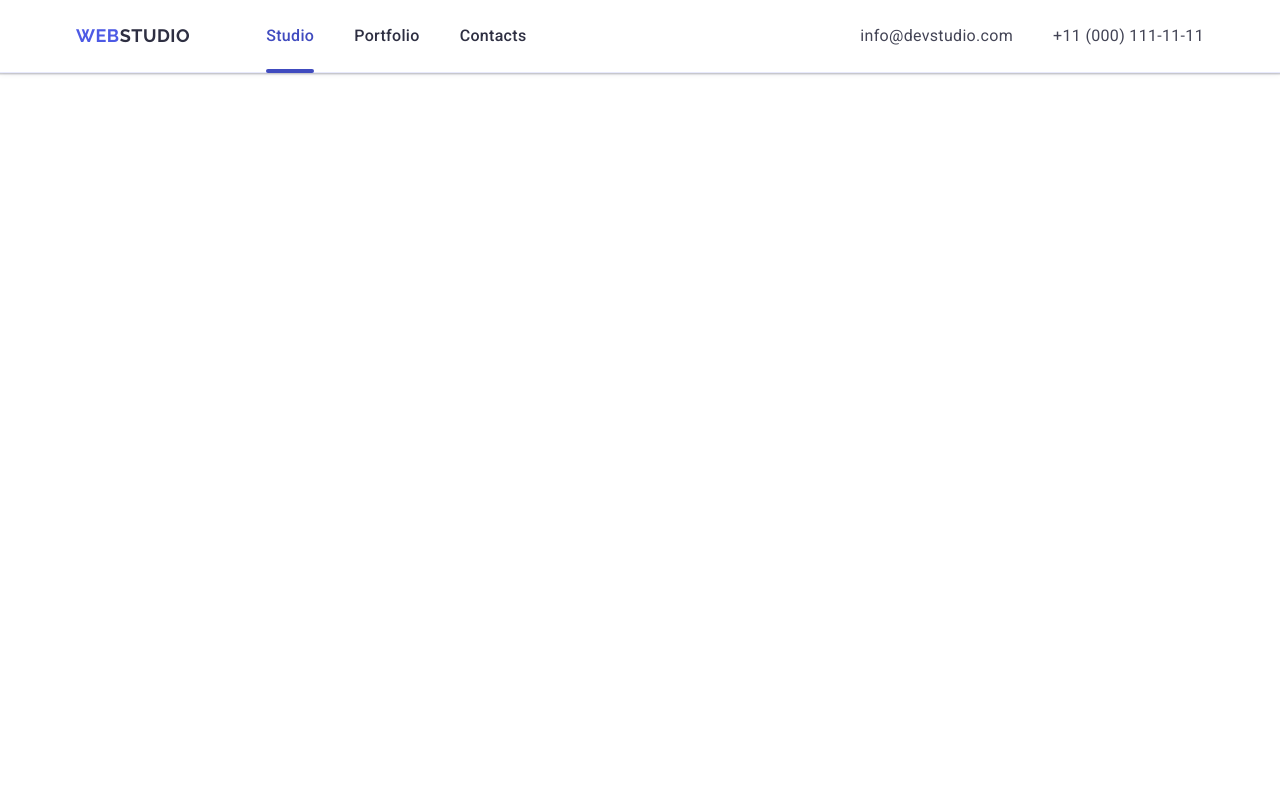
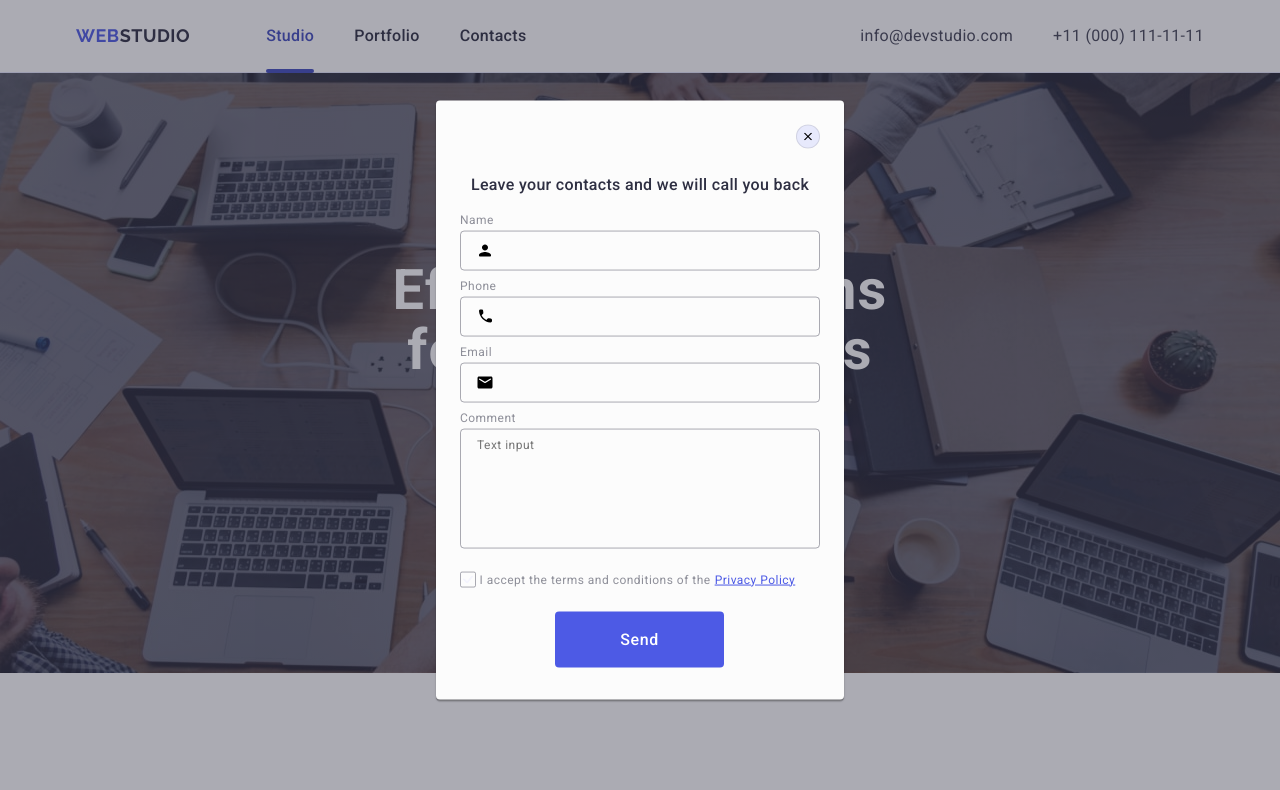
Before and after one commit to alcasinter/goit-markup-hw-05, a plain HTML site: page index.html in a window 1280 px wide. Shown: the top 790 px of the page. Drawn offline with nearby package versions, Linux system fonts and the light colour scheme.

Commit message:
Update index.html

```diff
--- a/index.html
+++ b/index.html
@@ -46,7 +46,7 @@
       </button>
     </div>
   </header>
-  <!-- <main>
+   <main>
     <section class="title">
       <div class="container title-container">
         <h1 class="title-name">Effective Solutions for Your Business</h1>
@@ -452,7 +452,7 @@
       </form>
 
     </div>
-  </div> -->
+  </div>
 </body>
 
 </html>
```
